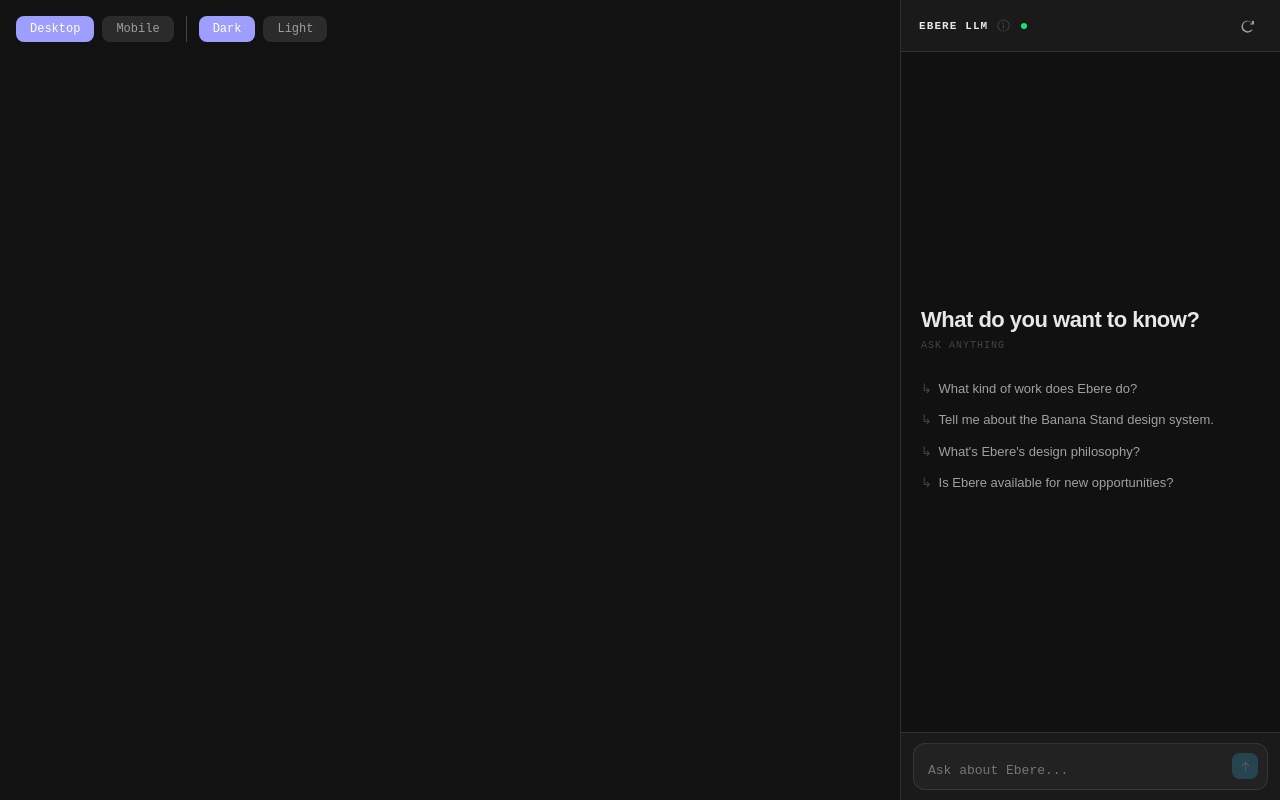
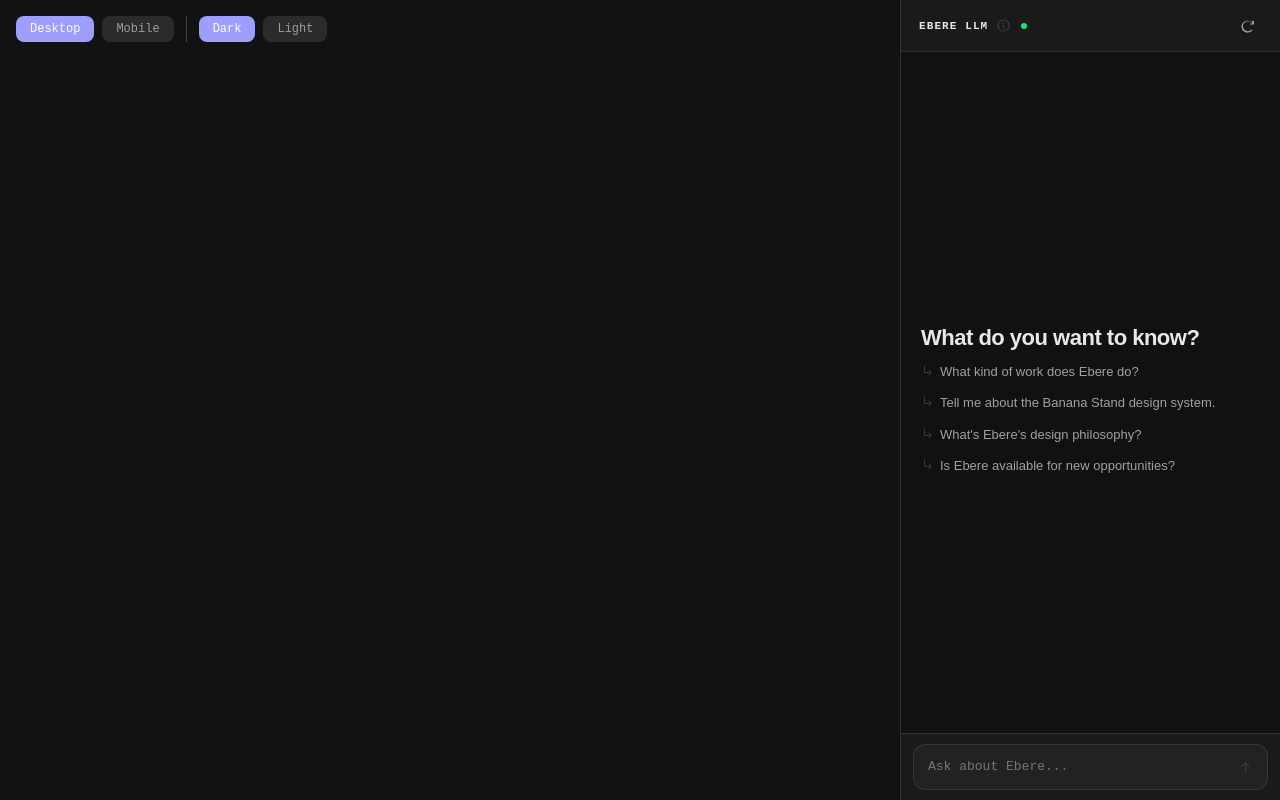
Before and after one commit to ebere-1759-coder/ebere-llm, a React (Vite) app: page / in a window 1280 px wide. Built offline with nearby package versions, Linux system fonts and the light colour scheme.

Commit message:
Preset question SVG arrow, centered input row, ghost disabled send button, remove ask anything subtext

```diff
--- a/EbereLLMMobile.tsx
+++ b/EbereLLMMobile.tsx
@@ -65,6 +65,16 @@ function ArrowIcon({ size = 16 }: { size?: number }) {
   return (
     <svg xmlns="http://www.w3.org/2000/svg" width={size} height={size} fill="currentColor" viewBox="0 0 256 256">
       <path d="M205.66,117.66a8,8,0,0,1-11.32,0L136,59.31V216a8,8,0,0,1-16,0V59.31L61.66,117.66a8,8,0,0,1-11.32-11.32l72-72a8,8,0,0,1,11.32,0l72,72A8,8,0,0,1,205.66,117.66Z" />
+    </svg>
+  );
+}
+
+// ── Follow-up arrow icon ───────────────────────────────────────────────────
+
+function FollowUpArrow({ color }: { color: string }) {
+  return (
+    <svg xmlns="http://www.w3.org/2000/svg" width="13" height="13" fill={color} viewBox="0 0 256 256" style={{ flexShrink: 0, marginTop: 2 }}>
+      <path d="M221.66,181.66l-48,48a8,8,0,0,1-11.32-11.32L196.69,184H72a8,8,0,0,1-8-8V32a8,8,0,0,1,16,0V168H196.69l-34.35-34.34a8,8,0,0,1,11.32-11.32l48,48A8,8,0,0,1,221.66,181.66Z" />
     </svg>
   );
 }
@@ -367,19 +377,7 @@ export default function EbereLLMMobile({
               >
                 {config.greeting}
               </p>
-              <p
-                style={{
-                  fontFamily: '"Geist Mono", monospace',
-                  fontSize: 10,
-                  color: t.textHint,
-                  letterSpacing: "0.1em",
-                  textTransform: "uppercase",
-                  margin: "0 0 28px 0",
-                }}
-              >
-                Ask anything
-              </p>
-              <div style={{ display: "flex", flexDirection: "column", gap: 14 }}>
+              <div style={{ display: "flex", flexDirection: "column", gap: 14, marginTop: 4 }}>
                 {config.suggestedQuestions.map((q) => (
                   <span
                     key={q}
@@ -388,9 +386,10 @@ export default function EbereLLMMobile({
                       fontSize: 15,
                       color: hoveredFollowup === q ? t.textPrimary : t.textSecondary,
                       fontFamily: '"Open Runde", sans-serif',
-                      padding: "3px 0",
-                      display: "block",
                       lineHeight: 1.5,
+                      display: "flex",
+                      alignItems: "flex-start",
+                      gap: 8,
                     }}
                     onMouseEnter={() => setHoveredFollowup(q)}
                     onMouseLeave={() => setHoveredFollowup(null)}
@@ -398,9 +397,7 @@ export default function EbereLLMMobile({
                     onTouchEnd={() => setHoveredFollowup(null)}
                     onClick={() => sendMessage(q)}
                   >
-                    <span style={{ color: hoveredFollowup === q ? CTA : t.textHint, marginRight: 3 }}>
-                      {config.followUpPrefix}
-                    </span>
+                    <FollowUpArrow color={hoveredFollowup === q ? CTA : t.textHint} />
                     {q}
                   </span>
                 ))}
@@ -476,9 +473,10 @@ export default function EbereLLMMobile({
                                   fontSize: 15,
                                   color: hoveredFollowup === q ? t.textPrimary : t.textSecondary,
                                   fontFamily: '"Open Runde", sans-serif',
-                                  padding: "3px 0",
-                                  display: "block",
                                   lineHeight: 1.5,
+                                  display: "flex",
+                                  alignItems: "flex-start",
+                                  gap: 8,
                                 }}
                                 onMouseEnter={() => setHoveredFollowup(q)}
                                 onMouseLeave={() => setHoveredFollowup(null)}
@@ -486,9 +484,7 @@ export default function EbereLLMMobile({
                                 onTouchEnd={() => setHoveredFollowup(null)}
                                 onClick={() => sendMessage(q)}
                               >
-                                <span style={{ color: hoveredFollowup === q ? CTA : t.textHint, marginRight: 3 }}>
-                                  {config.followUpPrefix}
-                                </span>
+                                <FollowUpArrow color={hoveredFollowup === q ? CTA : t.textHint} />
                                 {q}
                               </span>
                             ))}
@@ -516,7 +512,7 @@ export default function EbereLLMMobile({
         <div
           style={{
             display: "flex",
-            alignItems: "flex-end",
+            alignItems: "center",
             gap: 10,
             padding: "10px 14px",
             paddingBottom: "max(10px, env(safe-area-inset-bottom))",
@@ -529,7 +525,7 @@ export default function EbereLLMMobile({
             style={{
               flex: 1,
               display: "flex",
-              alignItems: "flex-end",
+              alignItems: "center",
               gap: 8,
               background: t.bgElevated,
               border: `1px solid ${inputFocused ? t.borderFocus : t.border}`,
@@ -576,18 +572,15 @@ export default function EbereLLMMobile({
                 width: 36,
                 height: 36,
                 borderRadius: 10,
-                background: CTA,
+                background: canSend ? CTA : "transparent",
                 border: "none",
-                color: "#fff",
+                color: canSend ? "#fff" : t.textHint,
                 cursor: canSend ? "pointer" : "default",
                 display: "flex",
                 alignItems: "center",
                 justifyContent: "center",
-                opacity: canSend ? 1 : 0.28,
                 flexShrink: 0,
-                transition: "opacity 0.15s ease, transform 0.1s ease",
-                transform: canSend ? "scale(1)" : "scale(0.93)",
-                alignSelf: "flex-end",
+                transition: "background 0.15s ease, color 0.15s ease",
               }}
             >
               <ArrowIcon size={16} />
--- a/EbereLLMPanel.tsx
+++ b/EbereLLMPanel.tsx
@@ -63,6 +63,16 @@ function ArrowIcon({ size = 13 }: { size?: number }) {
   return (
     <svg xmlns="http://www.w3.org/2000/svg" width={size} height={size} fill="currentColor" viewBox="0 0 256 256">
       <path d="M205.66,117.66a8,8,0,0,1-11.32,0L136,59.31V216a8,8,0,0,1-16,0V59.31L61.66,117.66a8,8,0,0,1-11.32-11.32l72-72a8,8,0,0,1,11.32,0l72,72A8,8,0,0,1,205.66,117.66Z" />
+    </svg>
+  );
+}
+
+// ── Follow-up arrow icon ───────────────────────────────────────────────────
+
+function FollowUpArrow({ color }: { color: string }) {
+  return (
+    <svg xmlns="http://www.w3.org/2000/svg" width="12" height="12" fill={color} viewBox="0 0 256 256" style={{ flexShrink: 0, marginTop: 2 }}>
+      <path d="M221.66,181.66l-48,48a8,8,0,0,1-11.32-11.32L196.69,184H72a8,8,0,0,1-8-8V32a8,8,0,0,1,16,0V168H196.69l-34.35-34.34a8,8,0,0,1,11.32-11.32l48,48A8,8,0,0,1,221.66,181.66Z" />
     </svg>
   );
 }
@@ -303,19 +313,7 @@ export default function EbereLLMPanel({
             >
               {config.greeting}
             </p>
-            <p
-              style={{
-                fontFamily: '"Geist Mono", monospace',
-                fontSize: 10,
-                color: t.textHint,
-                letterSpacing: "0.1em",
-                textTransform: "uppercase",
-                margin: "0 0 28px 0",
-              }}
-            >
-              Ask anything
-            </p>
-            <div style={{ display: "flex", flexDirection: "column", gap: 12 }}>
+            <div style={{ display: "flex", flexDirection: "column", gap: 12, marginTop: 4 }}>
               {config.suggestedQuestions.map((q) => (
                 <span
                   key={q}
@@ -325,14 +323,15 @@ export default function EbereLLMPanel({
                     color: hoveredFollowup === q ? t.textPrimary : t.textSecondary,
                     fontFamily: '"Open Runde", sans-serif',
                     lineHeight: 1.5,
+                    display: "flex",
+                    alignItems: "flex-start",
+                    gap: 7,
                   }}
                   onMouseEnter={() => setHoveredFollowup(q)}
                   onMouseLeave={() => setHoveredFollowup(null)}
                   onClick={() => sendMessage(q)}
                 >
-                  <span style={{ color: hoveredFollowup === q ? CTA : t.textHint, marginRight: 3 }}>
-                    {config.followUpPrefix}
-                  </span>
+                  <FollowUpArrow color={hoveredFollowup === q ? CTA : t.textHint} />
                   {q}
                 </span>
               ))}
@@ -409,14 +408,15 @@ export default function EbereLLMPanel({
                                 color: hoveredFollowup === q ? t.textPrimary : t.textSecondary,
                                 fontFamily: '"Open Runde", sans-serif',
                                 lineHeight: 1.5,
+                                display: "flex",
+                                alignItems: "flex-start",
+                                gap: 7,
                               }}
                               onMouseEnter={() => setHoveredFollowup(q)}
                               onMouseLeave={() => setHoveredFollowup(null)}
                               onClick={() => sendMessage(q)}
                             >
-                              <span style={{ color: hoveredFollowup === q ? CTA : t.textHint, marginRight: 3 }}>
-                                {config.followUpPrefix}
-                              </span>
+                              <FollowUpArrow color={hoveredFollowup === q ? CTA : t.textHint} />
                               {q}
                             </span>
                           ))}
@@ -456,7 +456,7 @@ export default function EbereLLMPanel({
           style={{
             flex: 1,
             display: "flex",
-            alignItems: "flex-end",
+            alignItems: "center",
             gap: 6,
             background: t.bgElevated,
             border: `1px solid ${inputFocused ? t.borderFocus : t.border}`,
@@ -502,19 +502,15 @@ export default function EbereLLMPanel({
               width: 28,
               height: 28,
               borderRadius: 8,
-              background: CTA,
+              background: canSend ? CTA : "transparent",
               border: "none",
-              color: "#fff",
+              color: canSend ? "#fff" : t.textHint,
               cursor: canSend ? "pointer" : "default",
               display: "flex",
               alignItems: "center",
               justifyContent: "center",
-              opacity: canSend ? 1 : 0.28,
               flexShrink: 0,
-              transition: "opacity 0.15s ease, transform 0.1s ease",
-              transform: canSend ? "scale(1)" : "scale(0.93)",
-              alignSelf: "flex-end",
-              marginBottom: 1,
+              transition: "background 0.15s ease, color 0.15s ease",
             }}
           >
             <ArrowIcon size={13} />
```
